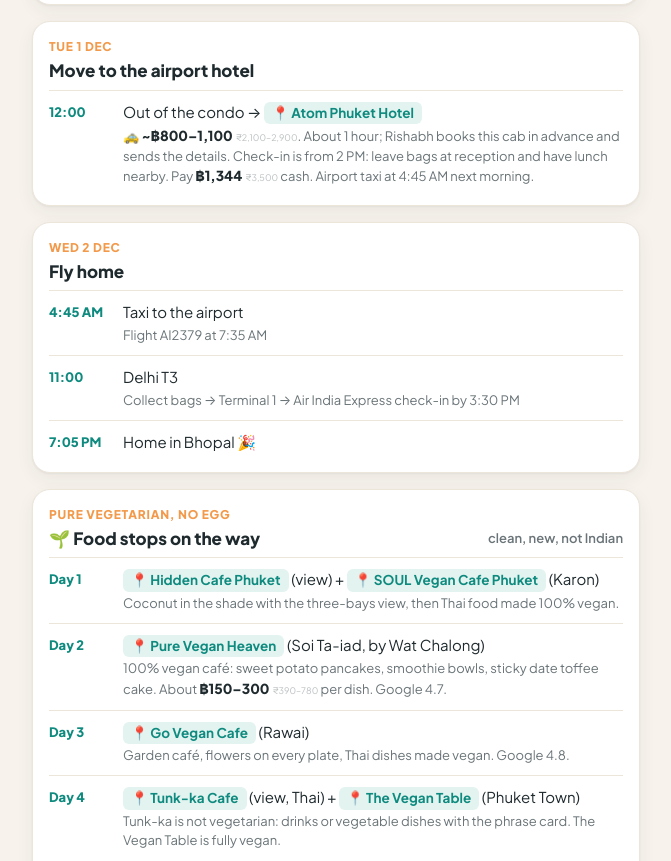
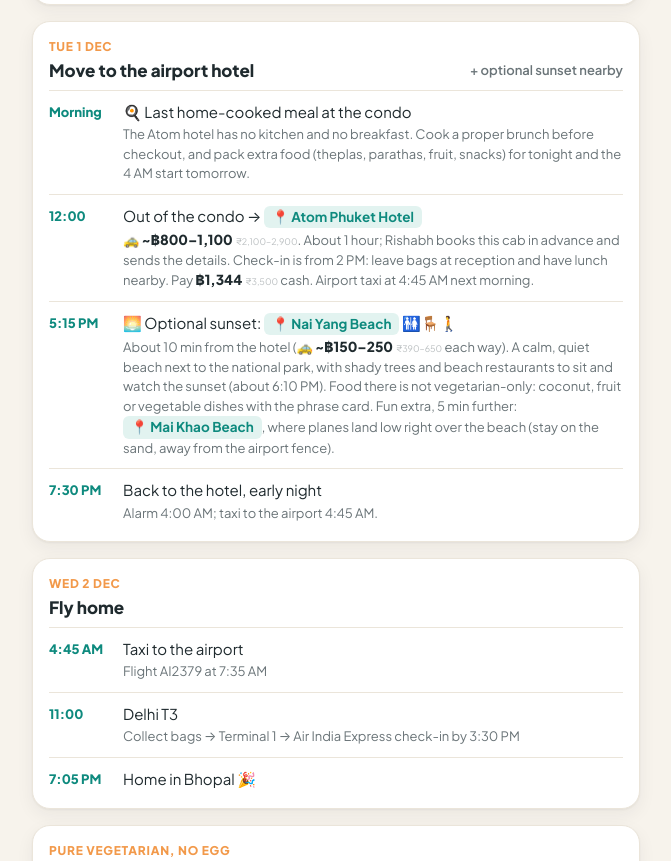
Before and after one commit to rishabhgoswami1/phuket-trip-checklist, a plain HTML site: page day-plan.html in a window 1280 px wide. Shown: the part 3475-4336 px from the top of the page, without its empty margins (304-975 px from the left). Drawn offline with Linux system fonts and the light colour scheme.

Commit message:
Tue: last home-cooked meal, Nai Yang sunset
Co-Authored-By: Claude Opus 5.5 <noreply@anthropic.com>

```diff
--- a/day-plan.html
+++ b/day-plan.html
@@ -83,8 +83,11 @@
 
 <section class="day">
 <div class="date">Tue 1 Dec</div>
-<h2>Move to the airport hotel</h2>
+<h2>Move to the airport hotel <span class="sub">+ optional sunset nearby</span></h2>
+<div class="stop"><div class="time">Morning</div><div class="what">🍳 Last home-cooked meal at the condo<small>The Atom hotel has no kitchen and no breakfast. Cook a proper brunch before checkout, and pack extra food (theplas, parathas, fruit, snacks) for tonight and the 4 AM start tomorrow.</small></div></div>
 <div class="stop"><div class="time">12:00</div><div class="what">Out of the condo → <a class="grab" href="https://www.google.com/maps/search/?api=1&query=Atom%20Phuket%20Hotel%20Phuket" target="_blank" rel="noopener">📍 Atom Phuket Hotel</a><small>🚕 <b class="thb">~฿800–1,100</b><span class="inr">₹2,100–2,900</span>. About 1 hour; Rishabh books this cab in advance and sends the details. Check-in is from 2 PM: leave bags at reception and have lunch nearby. Pay <b class="thb">฿1,344</b><span class="inr">₹3,500</span> cash. Airport taxi at 4:45 AM next morning.</small></div></div>
+<div class="stop"><div class="time">5:15 PM</div><div class="what">🌅 Optional sunset: <a class="grab" href="https://www.google.com/maps/search/?api=1&query=Nai%20Yang%20Beach%20Phuket" target="_blank" rel="noopener">📍 Nai Yang Beach</a> 🚻🪑🚶<small>About 10 min from the hotel (🚕 <b class="thb">~฿150–250</b><span class="inr">₹390–650</span> each way). A calm, quiet beach next to the national park, with shady trees and beach restaurants to sit and watch the sunset (about 6:10 PM). Food there is not vegetarian-only: coconut, fruit or vegetable dishes with the phrase card. Fun extra, 5 min further: <a class="grab" href="https://www.google.com/maps/search/?api=1&query=Mai%20Khao%20Beach%20Phuket" target="_blank" rel="noopener">📍 Mai Khao Beach</a>, where planes land low right over the beach (stay on the sand, away from the airport fence).</small></div></div>
+<div class="stop"><div class="time">7:30 PM</div><div class="what">Back to the hotel, early night<small>Alarm 4:00 AM; taxi to the airport 4:45 AM.</small></div></div>
 </section>
 
 <section class="day">
```
Also changed, not shown: index.html (+1 -0 lines).
